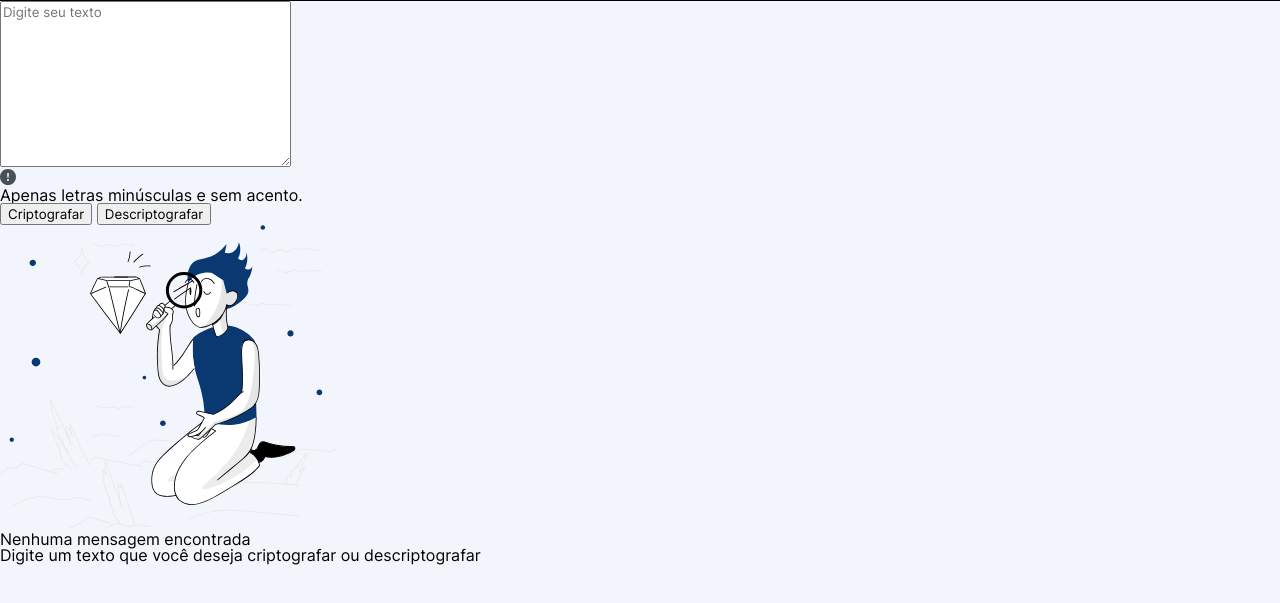
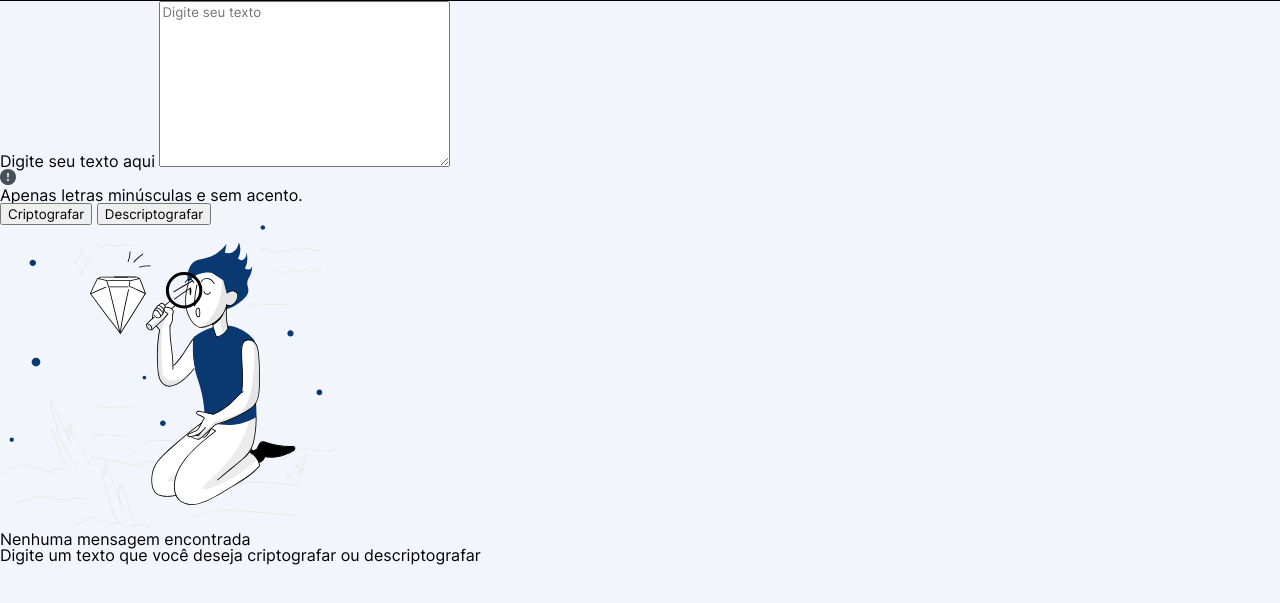
Before and after one commit to yomarcoslinss/one-decodificador-de-texto, a plain HTML site: page index.html in a window 1280 px wide. Shown: the part 95-698 px from the top of the page. Drawn offline with Linux system fonts and the light colour scheme.

Commit message:
fix: label adicionado antes do textarea

```diff
--- a/index.html
+++ b/index.html
@@ -20,6 +20,7 @@
     <main class="container__main">
         <section class="container__operacoes-criptografia">
             <div class="operacoes-criptografia__entrada">
+                <label for="entrada-texto">Digite seu texto aqui</label>
                 <textarea name="entrada-texto" id="entrada-texto" cols="30" rows="10" placeholder="Digite seu texto"></textarea>
             </div>
             <div class="operacoes-criptografia__info">
```
